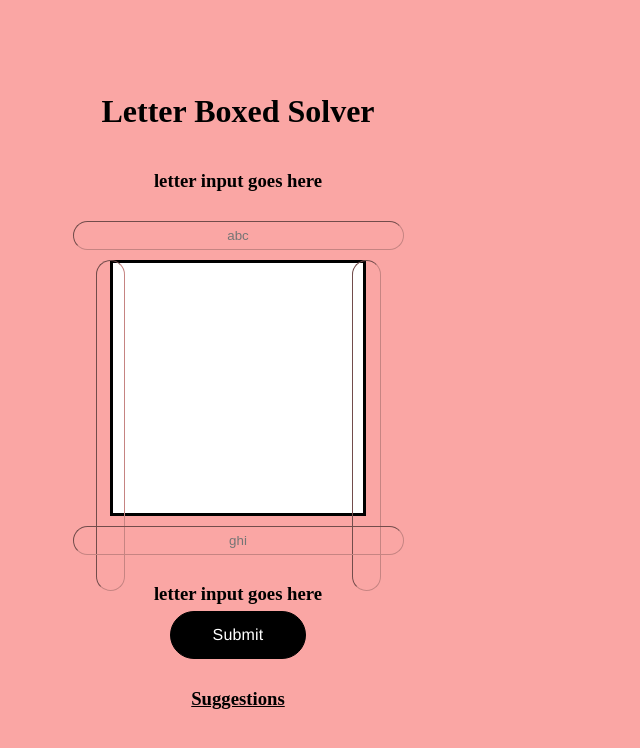
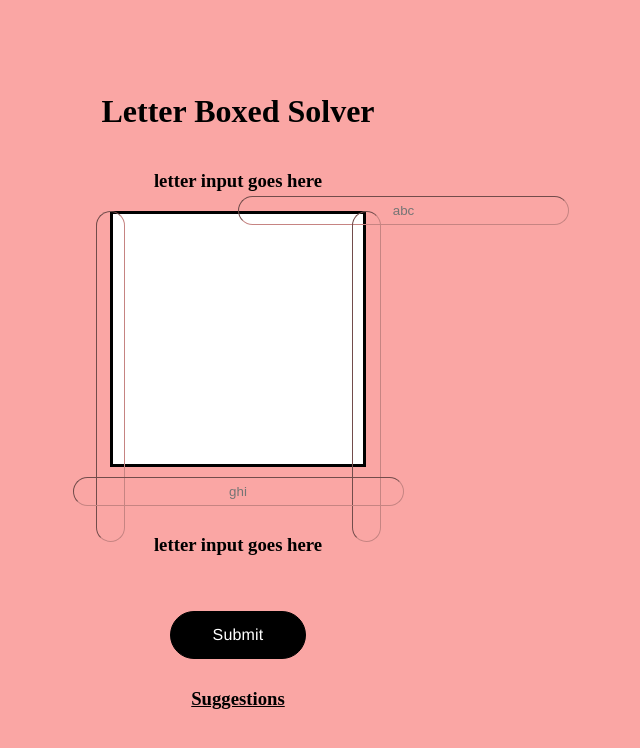
Before and after one commit to MrJanHorak/letter-box-solver, a React (Create React App) app: page / in a window 1280 px wide. Shown: the top 748 px of the page, without its empty margins (402-1042 px from the left). Built offline with nearby package versions, Linux system fonts and the light colour scheme; a web font is replaced by a local one.

Commit message:
limit text intpu to 3

```diff
--- a/src/pages/Landing/Landing.jsx
+++ b/src/pages/Landing/Landing.jsx
@@ -31,7 +31,7 @@ const Landing = () => {
                 id="top-row"
                 type="text"
                 name="top-row"
-                maxLength={4}
+                maxLength={3}
                 required
                 autoComplete="off"
                 onChange={handleChange}
@@ -46,7 +46,7 @@ const Landing = () => {
                   id="left-side"
                   type="text"
                   name="left-side"
-                  maxLength={4}
+                  maxLength={3}
                   required
                   autoComplete="off"
                   onChange={handleChange}
@@ -61,7 +61,7 @@ const Landing = () => {
                   id="right-side"
                   type="text"
                   name="right-side"
-                  maxLength={4}
+                  maxLength={3}
                   autoComplete="off"
                   onChange={handleChange}
                 />
@@ -76,7 +76,7 @@ const Landing = () => {
                 id="bottom-row"
                 type="text"
                 name="bottom-row"
-                maxLength={4}
+                maxLength={3}
                 required
                 autoComplete="off"
                 onChange={handleChange}
--- a/src/styles/landing.css
+++ b/src/styles/landing.css
@@ -116,6 +116,8 @@ input {
 
 #top-row-container {
   position: relative;
+  display: flex;
+  flex-direction: column;
 }
 
 #top-row-label {
@@ -129,7 +131,7 @@ input {
 }
 
 #top-row-container input {
-  /* position: absolute; */
+  position: absolute;
   height: 25px;
   width: 325px;
   background: transparent;
```
